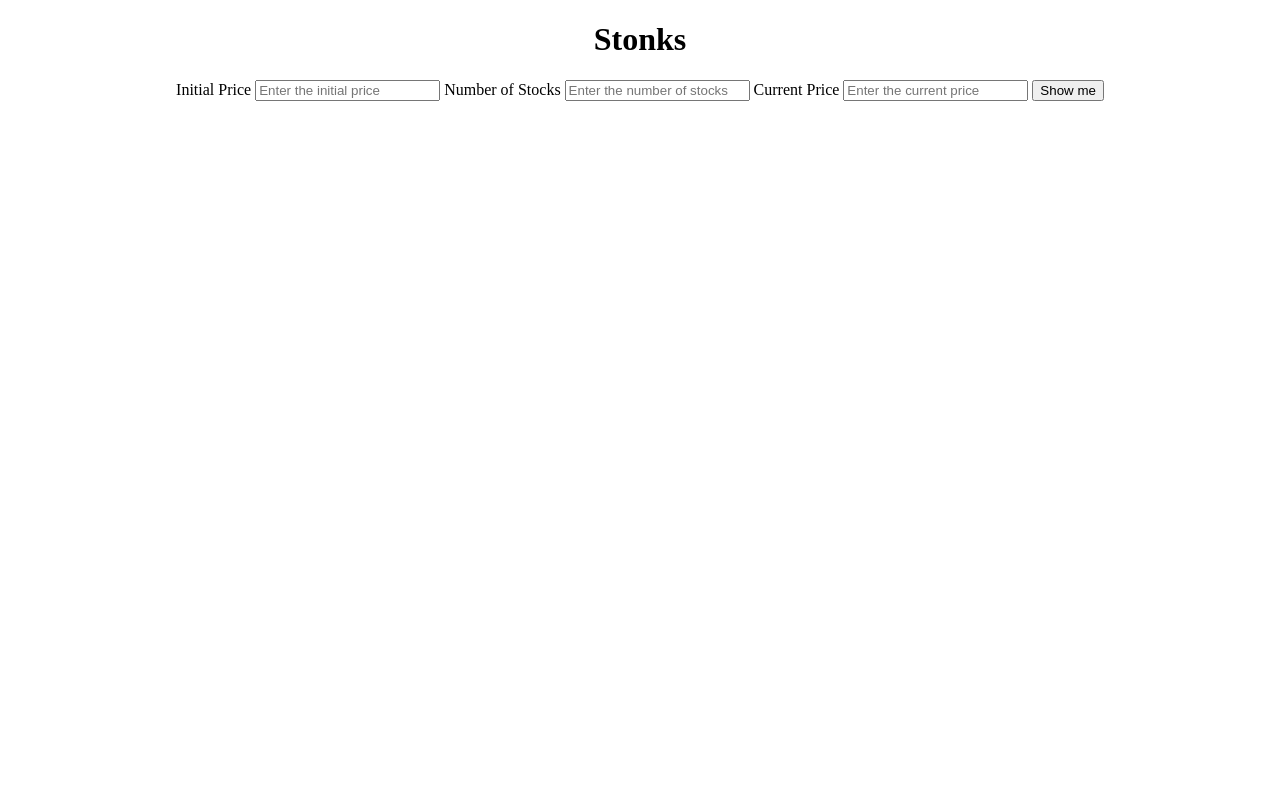
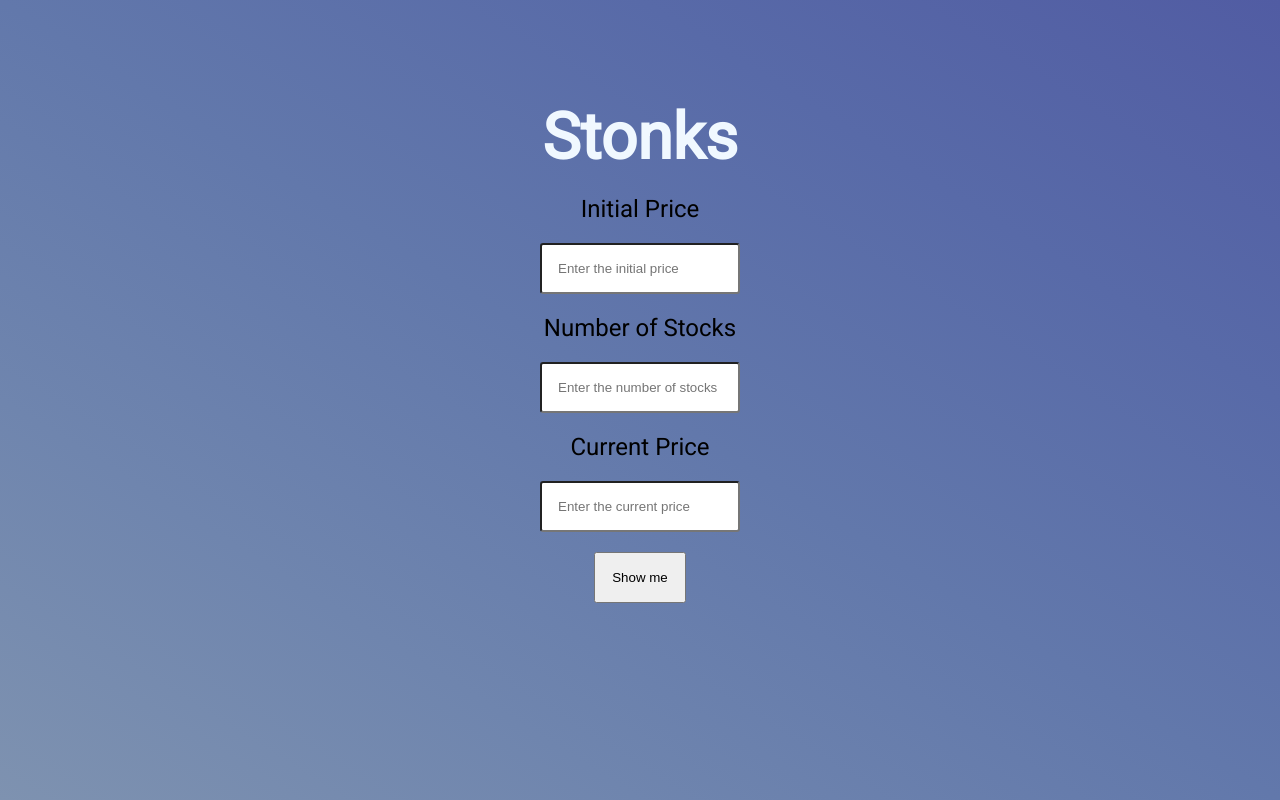
Before and after one commit to gadgetfather/markFourteen-stock-profit-loss, a plain HTML site: page index.html in a window 1280 px wide. Drawn offline with Linux system fonts and the light colour scheme.

Commit message:
added CSS

```diff
--- a/app.js
+++ b/app.js
@@ -23,11 +23,13 @@ function calculateProfitLoss(initial,quantity,current){
     if(initial> current){
         var loss =financial((initial-current)*quantity)
         var lossPercent =financial((loss/initial)*100)
+        OutputEl.style.color="Red"
         OutputEl.textContent=`Your loss is Rs.${loss} and ${lossPercent}%`
     }else if (current > initial){
         var profit = financial((current-initial)*quantity)
         var profitPercentage = financial((profit/initial)*100)
-        OutputEl.textContent=(`profit is Rs.${profit} and ${profitPercentage}%`)
+        OutputEl.style.color="green"
+        OutputEl.textContent=(`Profit is Rs.${profit} and ${profitPercentage}%`)
 
     }
     else{
--- a/style.css
+++ b/style.css
@@ -1,14 +1,37 @@
+@import url('https://fonts.googleapis.com/css2?family=Roboto&display=swap');
+
+*{
+    margin: 0;
+    padding: 0%;
+    box-sizing: border-box;
+}
 body{
+    background-image: linear-gradient(to right top, #7e92b0, #6f85ae, #6278ab, #586aa8, #515ca3);
+    min-height: 100vh;
+    font-family: 'Roboto', sans-serif;
+}
+h1{
     text-align: center;
+    padding-top: 100px;
+    font-size: 400%;
+    color: aliceblue;
+}
+main{
+    text-align: center;
+}
+
+label{
+    display: block;
+    padding-bottom: 20px;
+    padding: 20px 0;
+    font-size: 150%;
 
 }
 
-label{
-
-    padding-bottom: 1rem;
-}
-
 input{
+    padding:1rem;
+    width: 200px;
+    border-radius: 0.2rem;
 
 }
 input[type=number]::-webkit-inner-spin-button,
@@ -18,3 +41,21 @@ input[type=number]::-webkit-outer-spin-button {
     appearance: none;
     margin: 0;
 }
+
+button{
+    display: block;
+    margin: auto;
+    margin-top: 20px;
+    padding: 1rem;
+    margin-bottom: 60px;
+
+}
+#output{
+
+    padding-top: 2rem;
+    font-size: 150%;
+
+    display: inline;
+    border-radius: 1rem;
+
+}
```
